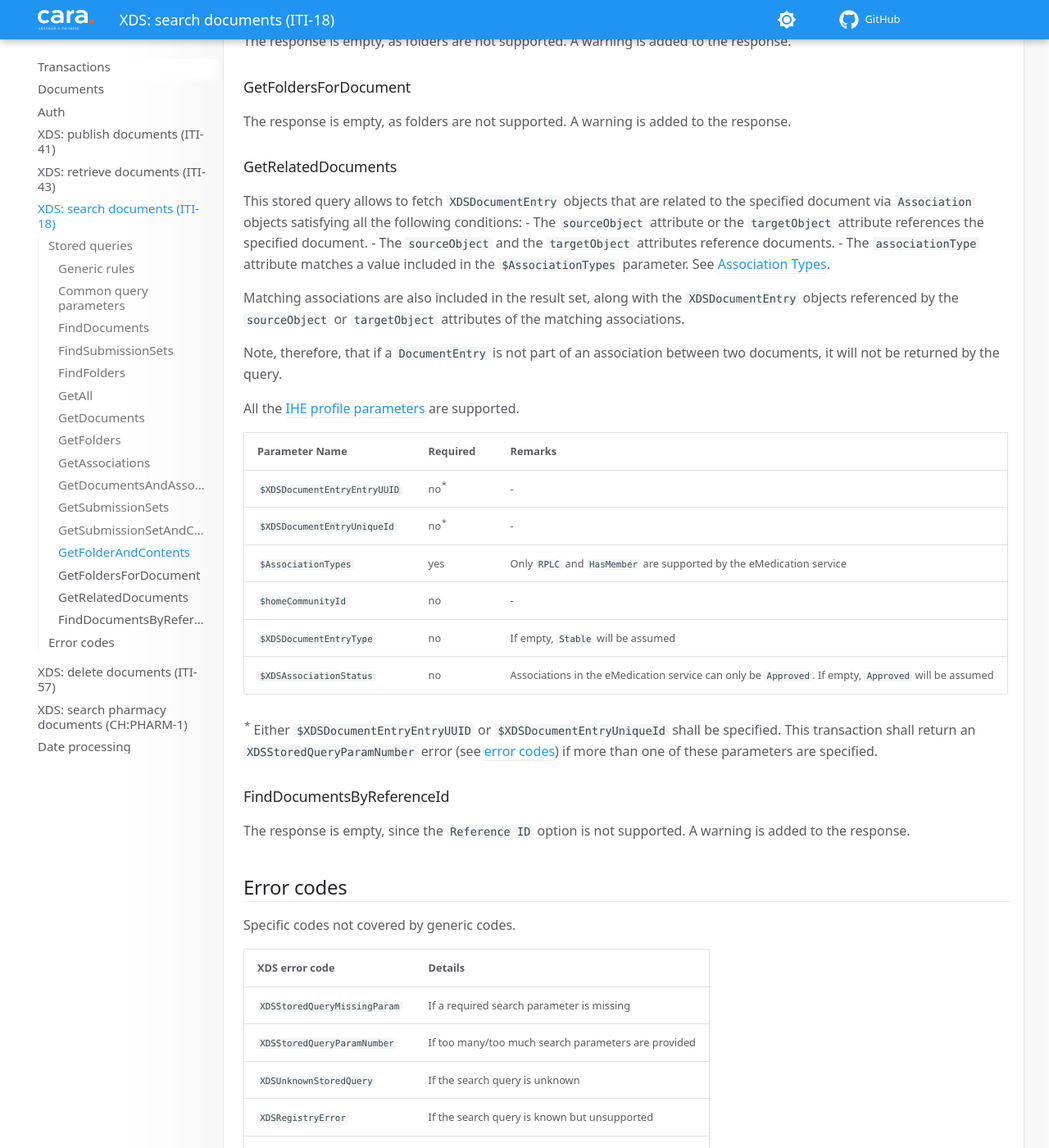
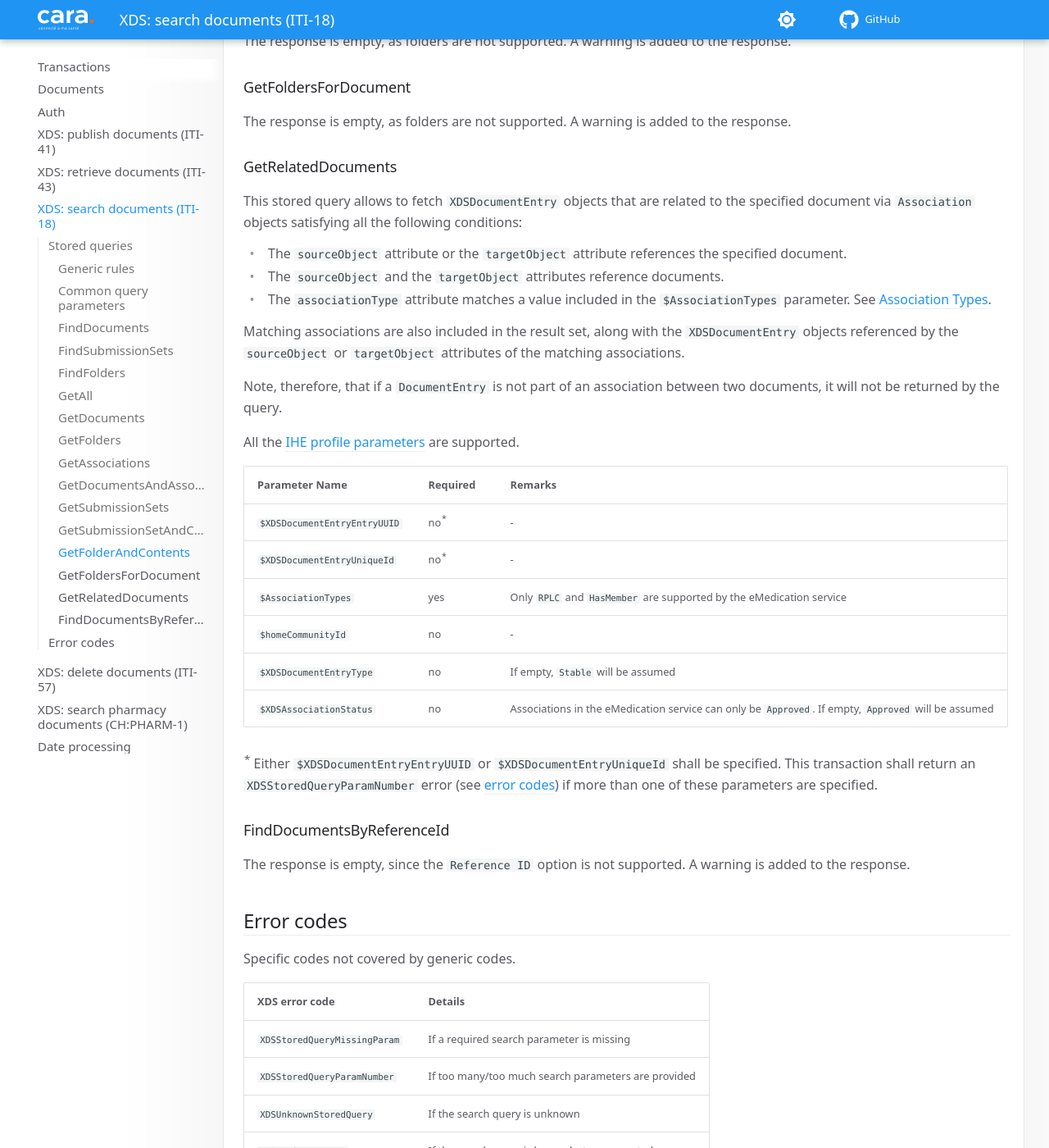
Before and after one commit to CARA-ch/emed-service-guide, an MkDocs documentation site: the page built from docs/transactions/iti18.md, in a window 1280 px wide and 1400 px high, scrolled down 5627 px. Shown: the whole window at 82% size. Built offline with MkDocs 1.6.1 and Material for MkDocs 9.7.7, drawn with Linux system fonts in a browser that asks for light colours; comment, search, counter and statistics services are not loaded; some of the changed text lies outside the part shown.

Commit message:
[#40] Minor fixes to iti18 page

```diff
--- a/docs/transactions/iti18.md
+++ b/docs/transactions/iti18.md
@@ -165,6 +165,7 @@ The response is empty, as folders are not supported. A warning is added to the r
 ### GetRelatedDocuments
 
 This stored query allows to fetch `XDSDocumentEntry` objects that are related to the specified document via `Association` objects satisfying all the following conditions:
+
 - The `sourceObject` attribute or the `targetObject` attribute references the specified document.
 - The `sourceObject` and the `targetObject` attributes reference documents.
 - The `associationType` attribute matches a value included in the `$AssociationTypes` parameter. See [Association Types](https://profiles.ihe.net/ITI/TF/Volume3/ch-4.2.html#4.2.2).
@@ -201,4 +202,4 @@ Specific codes not covered by generic codes.
 | `XDSStoredQueryParamNumber`  | If too many/too much search parameters are provided |
 | `XDSUnknownStoredQuery`      | If the search query is unknown                      |
 | `XDSRegistryError`           | If the search query is known but unsupported        |
-| `XDSRegistryMetadataError`   | If $MetadataLevel is not "1"                        |
+| `XDSRegistryMetadataError`   | If `$MetadataLevel` is not "1"                      |
```
